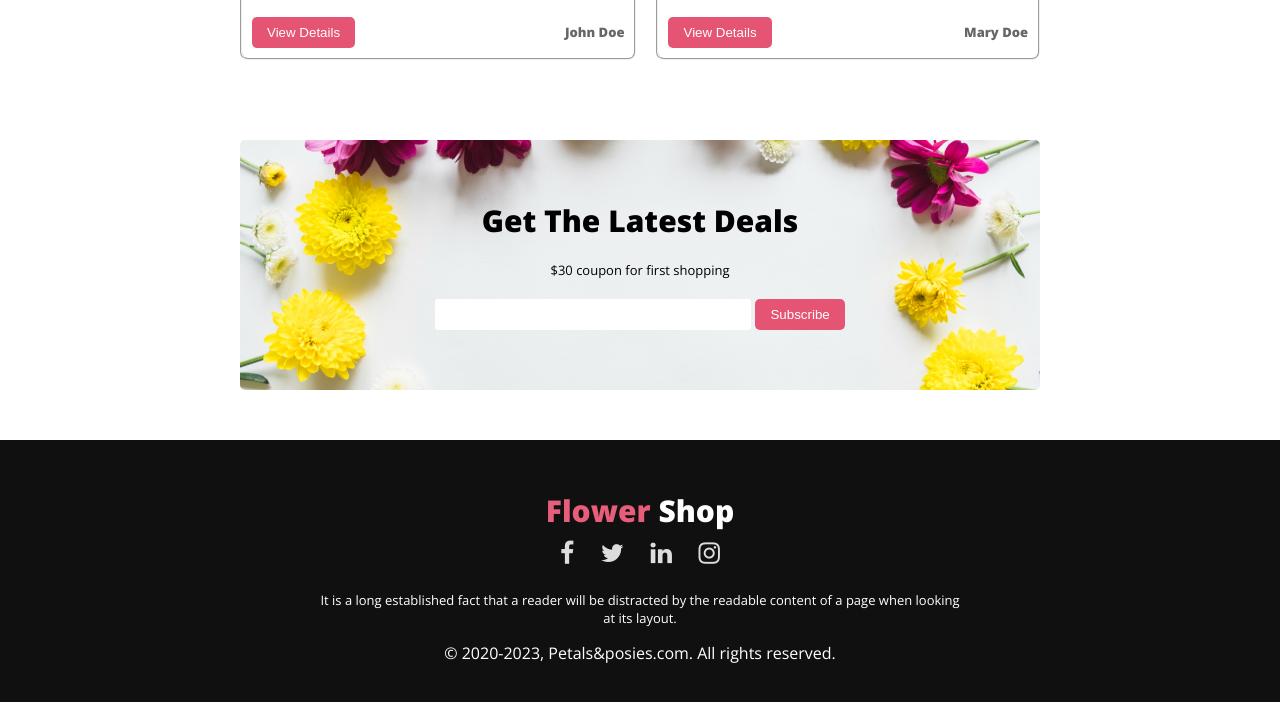
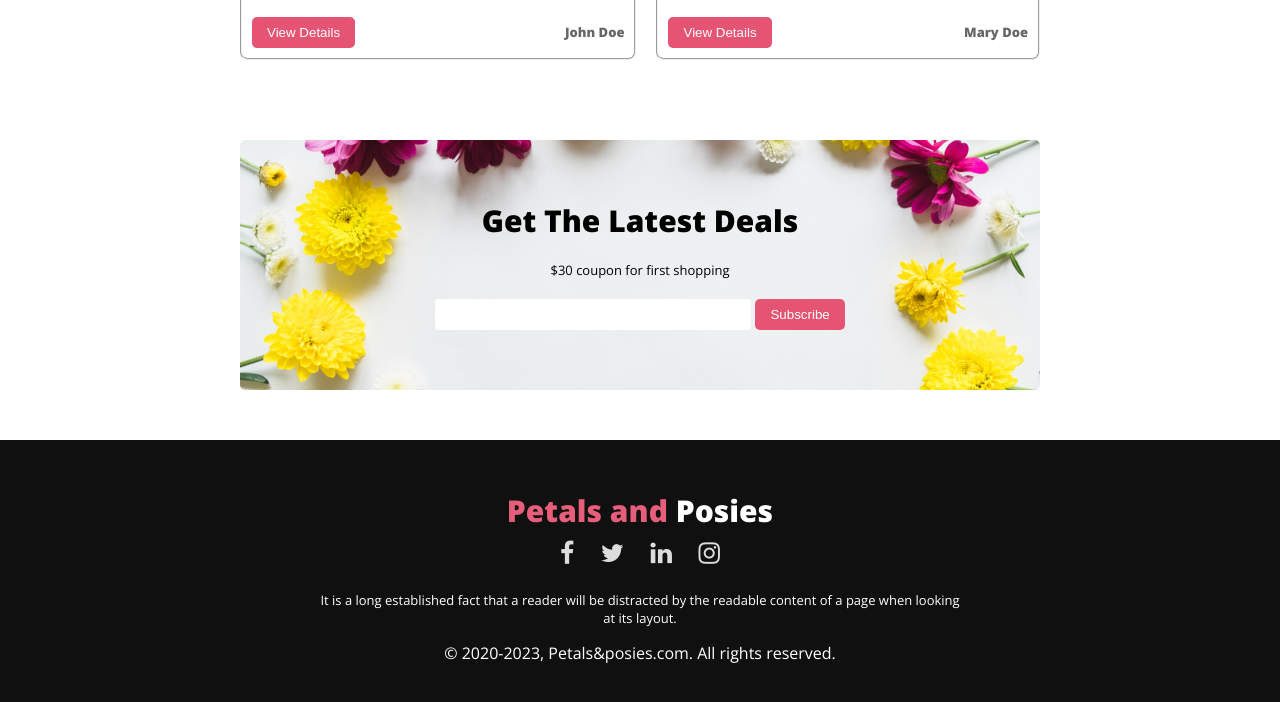
Before and after one commit to bishwajit1965/A-01-flower-shop, a plain HTML site: page index.html in a window 1280 px wide. Shown: the part 2954-3656 px from the top of the page. Drawn offline with nearby package versions, Linux system fonts and the light colour scheme.

Commit message:
All completed

```diff
--- a/index.html
+++ b/index.html
@@ -315,8 +315,8 @@
     <footer>
       <div class="footer-content-box">
         <h1 class="section-title">
-          <span class="colored-text">Flower</span>
-          <span class="white-text">Shop</span>
+          <span class="colored-text">Petals and</span>
+          <span class="white-text"> Posies</span>
         </h1>
         <div class="social-links">
           <i class="fa fa-facebook"></i>
```
